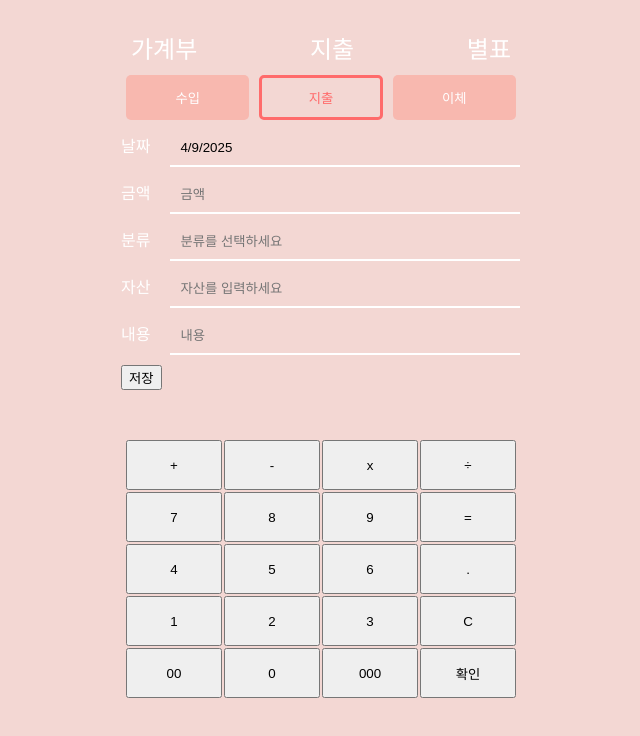
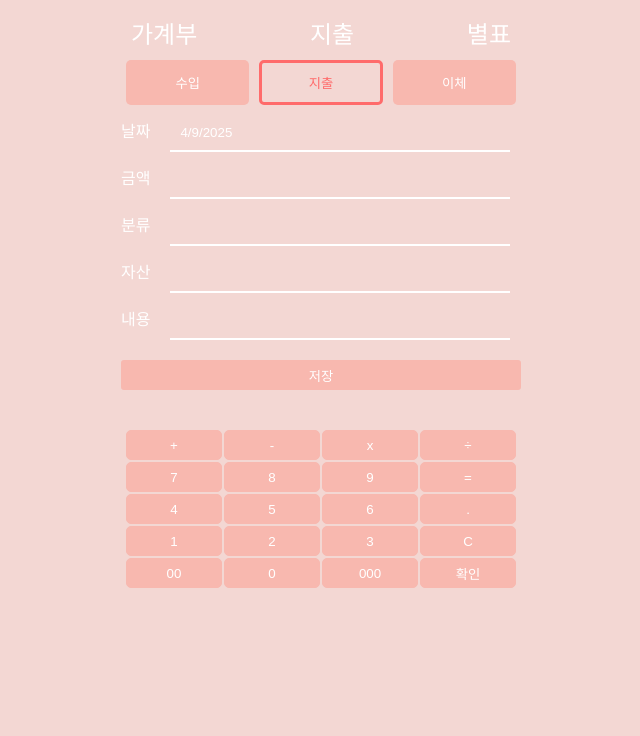
Before and after one commit to KH-Mini-Project-3Team/Account-Book, a Next.js app: page /InputAssets in a window 1280 px wide. Shown: the top 736 px of the page, without its empty margins (319-959 px from the left). Built offline with nearby package versions, Linux system fonts and the light colour scheme.

Commit message:
[feat] 자산 입력 페이지 InputAssets 데이터 입력 부분 제외 나머지 기능 구현 완료

```diff
--- a/app/InputAssets/page.jsx
+++ b/app/InputAssets/page.jsx
@@ -1,14 +1,16 @@
 "use client";
 
 import React, { useState } from "react";
+import "../styles/input-assets.css"; // 사용자 정의 스타일 파일
 import DatePicker from "react-datepicker";
 import "react-datepicker/dist/react-datepicker.css"; // react-datepicker 스타일 파일을 import
-import "../styles/input-assets.css"; // 사용자 정의 스타일 파일
+
 
 export default function InputAssets() {
   const [activeTab, setActiveTab] = useState("지출"); // 활성화된 탭 상태
   const [headerText, setHeaderText] = useState("지출"); // 상단 텍스트 상태
-  const [categoryList, setCategoryList] = useState(["편의점", "카페", "음식점"]); // 분류 버튼 목록
+  const [categoryList, setCategoryList] = useState(["편의점", "카페", "음식점","담배","구독료"]); // 분류 버튼 목록
+  const [assetList, setAssetList] = useState(["토스뱅크", "카카오뱅크", "농협", "IBK기업", "신한"])
   const [selectedCategory, setSelectedCategory] = useState(""); // 선택된 분류
   const [selectedAsset, setSelectedAsset] = useState(""); // 선택된 자산 상태
   const [selectedDate, setSelectedDate] = useState(new Date()); // 선택된 날짜 상태
@@ -18,8 +20,6 @@ export default function InputAssets() {
   const [categoryLabel, setCategoryLabel] = useState("분류"); // 분류 라벨 상태
   const [assetLabel, setAssetLabel] = useState("자산"); // 자산 라벨 상태
   const [visibleUI, setVisibleUI] = useState("calculator"); // 현재 표시 중인 UI 상태 (초기값: 계산기)
-
-  const assetList = ["토스뱅크", "카카오뱅크"]; // 자산 목록
 
   const formatCurrencyWithExpression = (value) => {
     if (!value) return ""; // 값이 없으면 빈 문자열 반환
@@ -60,7 +60,7 @@ export default function InputAssets() {
       setCategoryLabel("분류");
       setAssetLabel("자산");
     } else if (tab === "지출") {
-      setCategoryList(["편의점", "카페", "음식점"]);
+      setCategoryList(["편의점", "카페", "음식점","담배","구독료"]);
       setCategoryLabel("분류");
       setAssetLabel("자산");
     } else if (tab === "이체") {
@@ -157,13 +157,12 @@ export default function InputAssets() {
       <div className="form-inline">
         <div>
           <span>날짜</span>
-          <input type="text" placeholder="날짜" value={selectedDate.toLocaleDateString()} readOnly onClick={handleDateClick} />
+          <input type="text" value={selectedDate.toLocaleDateString()} readOnly onClick={handleDateClick} />
         </div>
         <div>
           <span>금액</span>
           <input
             type="text"
-            placeholder="금액"
             value={amount ? formatCurrencyWithExpression(amount) : ""}
             onChange={handleAmountChange}
             onKeyDown={handleKeyPressOnAmountField}
@@ -172,23 +171,22 @@ export default function InputAssets() {
         </div>
         <div>
           <span>{categoryLabel}</span>
-          <input type="text" placeholder={`${categoryLabel}를 선택하세요`} value={selectedCategory} readOnly onClick={handleCategoryClick} />
+          <input type="text" value={selectedCategory} readOnly onClick={handleCategoryClick} />
         </div>
         <div>
           <span>{assetLabel}</span>
-          <input type="text" placeholder={`${assetLabel}를 입력하세요`} value={selectedAsset} readOnly onClick={handleAssetClick} />
+          <input type="text" value={selectedAsset} readOnly onClick={handleAssetClick} />
         </div>
         <div>
           <span>내용</span>
           <input
             type="text"
-            placeholder="내용"
             value={content}
             onChange={handleContentChange}
           />
         </div>
         <div>
-          <button>저장</button>
+          <button className="store-btn">저장</button>
         </div>
       </div>
 
--- a/app/styles/input-assets.css
+++ b/app/styles/input-assets.css
@@ -1,4 +1,8 @@
 /* Global Styles */
+* {
+  margin: 0;
+  padding: 0;
+}
 body {
   margin: 0;
   padding: 0;
@@ -10,7 +14,7 @@ body {
 .container {
   max-width: 400px;
   margin: auto;
-  padding: 20px;
+  padding: 5px;
 }
 
 /* Header */
@@ -58,17 +62,19 @@ body {
   width: 100%;
 }
 .form-inline span{
-  margin-right: 20px;
+  width: 10%;
+  margin-right: 5%;
 }
 
 .form-inline input,
 .form-inline select {
   box-sizing: border-box; /* 패딩과 테두리를 포함한 크기 계산 */
-  width: calc(100% - 10px); /* 너비를 동일하게 설정 */
+  width: calc(85%); /* 너비를 동일하게 설정 */
   max-width: 350px; /* 최대 너비 제한 */
   margin-right: auto; /* 오른쪽 여백 제거 */
   padding: 10px; /* 동일한 내부 여백 */
   background-color: transparent; /* 부모 배경색을 투명하게 설정 */
+  color: #FFFFFF;
   border: none; /* 테두리 제거 */
   border-bottom: 2px solid #FFFFFF; /* 기본 밑줄 스타일 */
   outline: none; /* 포커스 시 기본 테두리 제거 */
@@ -78,7 +84,7 @@ body {
 /* 클릭(포커스) 시 밑줄 색상 변경 */
 .form-inline input:focus,
 .form-inline select:focus {
-    border-bottom-color: red; /* 포커스된 항목의 밑줄을 빨간색으로 변경 */
+    border-bottom-color: #f8b8af; /* 포커스된 항목의 밑줄을 빨간색으로 변경 */
 }
 
 /* 항목에 마우스를 올렸을 때 커서 스타일 변경 */
@@ -87,13 +93,23 @@ body {
     cursor: pointer; /* 마우스 커서를 포인터로 변경 */
 }
 
+.store-btn{
+  width: 100%;
+  margin: 10px auto;
+  background-color: #f8b8af;
+  border-radius: 3px;
+  color: #FFFFFF;
+  border: 0;
+  height: 30px;
+}
+
 /* Calculator (크기 유지) */
 .calculator {
-    margin-top: 50px;
+    margin-top: 30px;
 }
 
 .calculator-display {
-    background-color: #e3e3e3;
+    background-color: #F3D7D3;
 }
 
 .calculator-grid {
@@ -106,42 +122,78 @@ body {
 
 .calculator-grid button {
     width: calc(24%); /* 버튼 크기를 유연하게 설정 (기존 유지) */
-    height: 50px; /* 기존 높이 유지 */
+    height: 30px; /* 기존 높이 유지 */
+    background-color: #f8b8af;
+    color: #FFFFFF;
+    border: 1px solid #f8b8af;
+    border-radius: 5px;
 }
 
 /* Category Buttons (크기 유지) */
 .category-buttons {
-    margin-top: 50px;
+  display: flex;
+  margin-top: 30px;
+  justify-content: flex-start; /* 또는 다른 정렬 방식 */
 }
 
 .category-buttons button {
-    width: calc(24%); /* 기존 너비 유지 */
-    height: 50px; /* 기존 높이 유지 */
+  width: calc(24.2%); /* 버튼 크기를 유연하게 설정 (기존 유지) */
+  height: 40px; /* 기존 높이 유지 */
+  background-color: #f8b8af;
+  margin: calc(3%/8);
+  color: #FFFFFF;
+  border: 1px solid #f8b8af;
+  border-radius: 5px;
 }
+
 
 /* Date Picker (크기 유지) */
 .date-picker .react-datepicker-wrapper,
 .date-picker .react-datepicker {
     width: 100%; /* 부모 컨테이너 너비에 맞게 확장 (기존 유지) */
+    margin-top: 30px;
+    border: 0;
+    background-color: #f8b8af;
 }
 
 .date-picker .react-datepicker__month-container {
     width: 100%; /* 달력 내부도 부모 너비에 맞게 확장 (기존 유지) */
+    border: 2px solid #f8b8af;
+    border-radius: 10px;
 }
 
 .date-picker .react-datepicker__header {
     font-size: 1.2rem; /* 헤더 글씨 크기 조정 (기존 유지) */
     text-align: center;
+    background-color: #f8b8af;
+}
+
+.date-picker .react-datepicker__month{
+  margin: 0 auto;
+  color: #FFFFFF;
 }
 
 .date-picker .react-datepicker__day-names,
 .date-picker .react-datepicker__week {
     display: grid;
     grid-template-columns: repeat(7, 1fr); /* 기존 균등 배치 유지 */
+    background-color: #F3D7D3;
 }
 
 .date-picker .react-datepicker__day-name,
 .date-picker .react-datepicker__day {
     text-align: center; /* 텍스트 중앙 정렬 (기존 유지) */
     font-size: 1rem; /* 글씨 크기 조정 (기존 유지) */
+    color: #FFFFFF;
 }
+
+.date-picker .react-datepicker__day-name{
+  color: #f8b8af;
+}
+.date-picker .react-datepicker__current-month{
+  color: #FFFFFF;
+}
+
+.date-picker .react-datepicker__navigation--previous{
+  color: #FFFFFF;
+}
```
